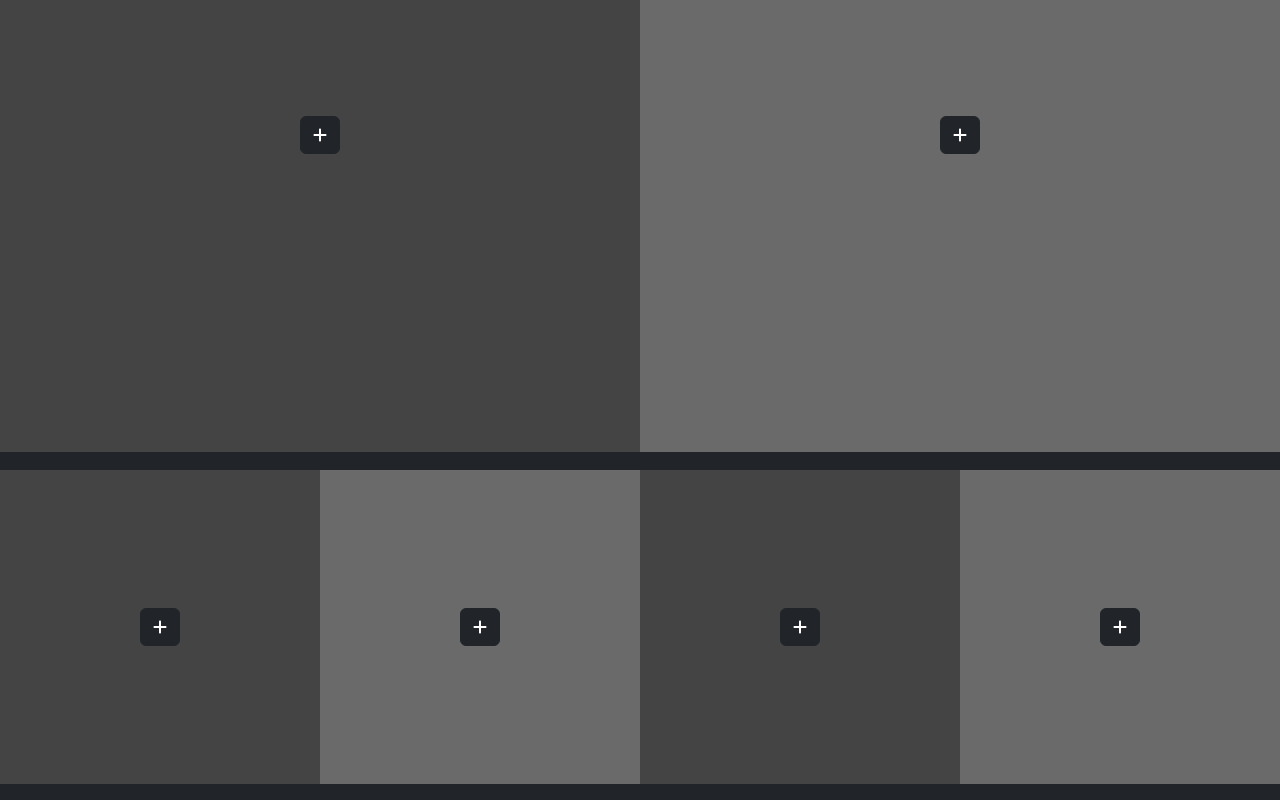
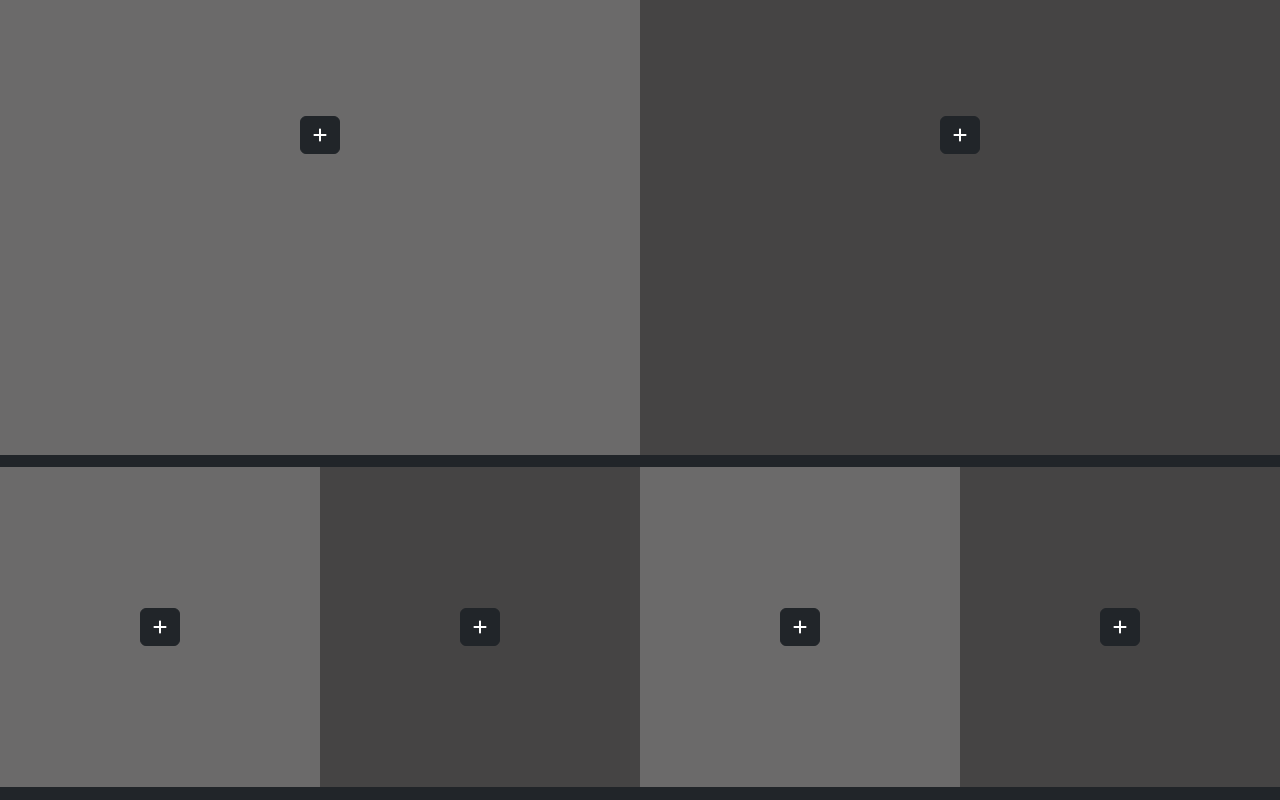
Before and after one commit to dvdzmr/bite, a React (Vite) app: page / in a window 1280 px wide. Shown: the part 910-1710 px from the top of the page. Built offline with nearby package versions, Linux system fonts and the light colour scheme.

Commit message:
Fixed auto height for notes

```diff
--- a/src/components/components.grid.jsx
+++ b/src/components/components.grid.jsx
@@ -22,13 +22,13 @@ export default function Grid() {
 
     return (
         <Container fluid="xxl">
-            <Row style={{aspectRatio: rowOne}} className="grid_styling">
+            <Row style={{aspectRatio: rowOne}} className="grid-styling">
                 {addRows((isNaN(rowOne)) ? 3 : rowOne, 1)}
             </Row>
-            <Row style={{aspectRatio: rowTwo}} className="grid_styling">
+            <Row style={{aspectRatio: rowTwo}} className="grid-styling">
                 {addRows((isNaN(rowTwo)) ? 2 : rowTwo, 2)}
             </Row>
-            <Row style={{aspectRatio: rowThree}} className="grid_styling">
+            <Row style={{aspectRatio: rowThree}} className="grid-styling">
                 {addRows((isNaN(rowThree)) ? 4 : rowThree, 3)}
             </Row>
         </Container>
@@ -42,9 +42,9 @@ function addRows(colAmount, rowNum) {
     // Setting alternating background colors for better visiblity
     for (let i = 0; i < colAmount; i++) {
         if (i % 2 === 0) {
-            items.push(<Col style={{backgroundColor: "#454444"}} key={i}><Widgets id={i} rowNum={rowNum}/></Col>);
+            items.push(<Col className="grid-column checker-light" key={i}><Widgets id={i} rowNum={rowNum}/></Col>);
         } else {
-            items.push(<Col style={{backgroundColor: "#6b6a6a"}} key={i}><Widgets id={i} rowNum={rowNum}/></Col>);
+            items.push(<Col className="grid-column checker-dark" key={i}><Widgets id={i} rowNum={rowNum}/></Col>);
         }
     }
     return <>{items}</>;
--- a/src/components/components.widgets.jsx
+++ b/src/components/components.widgets.jsx
@@ -115,8 +115,8 @@ export default function Widgets(id) {
                     </div> : null}
                 </div>
                 :
-                <div style={{position: "relative"}}>
-                    <Container>{showWidgets()}</Container>
+                <div className="widget-container">
+                    {showWidgets()}
                     {showCloseWidget ?
                         <CloseButton aria-label="Close Widget" className="widget_remove_button " onClick={removeWidget}/> : null }
                 </div>}
--- a/src/components/css/grid.css
+++ b/src/components/css/grid.css
@@ -1,5 +1,19 @@
-.grid_styling {
-    padding: 3px 0;
+.grid-styling {
+    /*padding: 3px 0;*/
     margin-bottom: 1%;
     overflow: visible;
+    /*overflow: hidden;*/
 }
+
+.grid-column {
+    /*padding: 0;*/
+    /*margin: 0;*/
+}
+
+.checker-light {
+    background-color: #6b6a6a;
+}
+
+.checker-dark {
+    background-color: #454444;
+}
--- a/src/components/css/widgets.css
+++ b/src/components/css/widgets.css
@@ -1,5 +1,3 @@
-
-
 .widget-button {
     position: relative;
     top: 50%;
@@ -36,3 +34,9 @@
     /*transform: translate(-50%, -50%);*/
     z-index: 1000; /* always be on top*/
 }
+
+.widget-container {
+    position: relative;
+    margin: 0;
+    padding: 0;
+}
--- a/src/components/widgets/css/notes.css
+++ b/src/components/widgets/css/notes.css
@@ -1,4 +1,3 @@
 .widget-notes {
-    padding-top: 2%;
-    height: inherit;
+    margin-top: 2%;
 }
--- a/src/components/widgets/widget.notes.jsx
+++ b/src/components/widgets/widget.notes.jsx
@@ -1,21 +1,21 @@
 import Form from 'react-bootstrap/Form';
 import "./css/notes.css"
-import {useEffect, useState} from "react";
+import {useEffect, useRef, useState} from "react";
 
-
-//todo: fix UI
-//todo: add all CSS to this file
 //todo: add overview of all notes when in edit widget mode
 
 
 export default function WidgetNotes(identifier) {
 
     const [noteText, setNoteText] = useState("");
+    const [widgetHeight, setWidgetHeight] = useState(undefined);
+    let widgetWidth = useRef(null);
 
     let noteStyle = {
         backgroundColor: '#f0f037',
-        height: '90%',
-        resize: 'none'
+        height: `${widgetHeight*0.98}px`,
+        resize: 'none',
+        color: "black",
     }
 
     const saveText = (t) => {
@@ -29,9 +29,14 @@ export default function WidgetNotes(identifier) {
         else setNoteText(rawData)
     }, []);
 
+    useEffect(() => {
+        setWidgetHeight(widgetWidth.current.offsetWidth);
+        window.addEventListener("resize", () => setWidgetHeight(widgetWidth.current.offsetWidth));
+    }, [widgetWidth.current]);
+
     return (
         <div className="widget-notes">
-            <Form.Control as="textarea" style={noteStyle} onKeyUp={(t) => saveText(t)} defaultValue={noteText.substring(1, noteText.length - 1)} />
+            <Form.Control ref={widgetWidth} as="textarea" style={noteStyle} onKeyUp={(t) => saveText(t)} defaultValue={noteText.substring(1, noteText.length - 1)} />
         </div>
     )
 }
```
